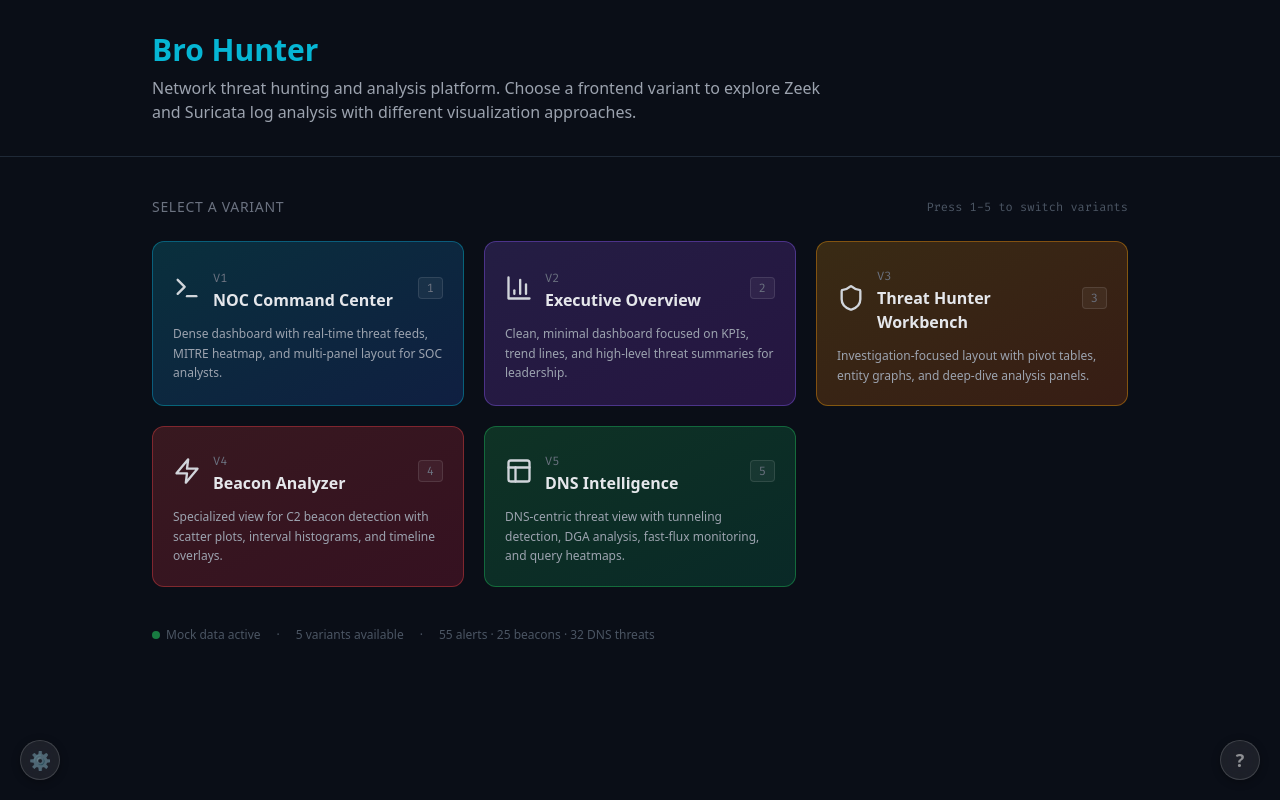
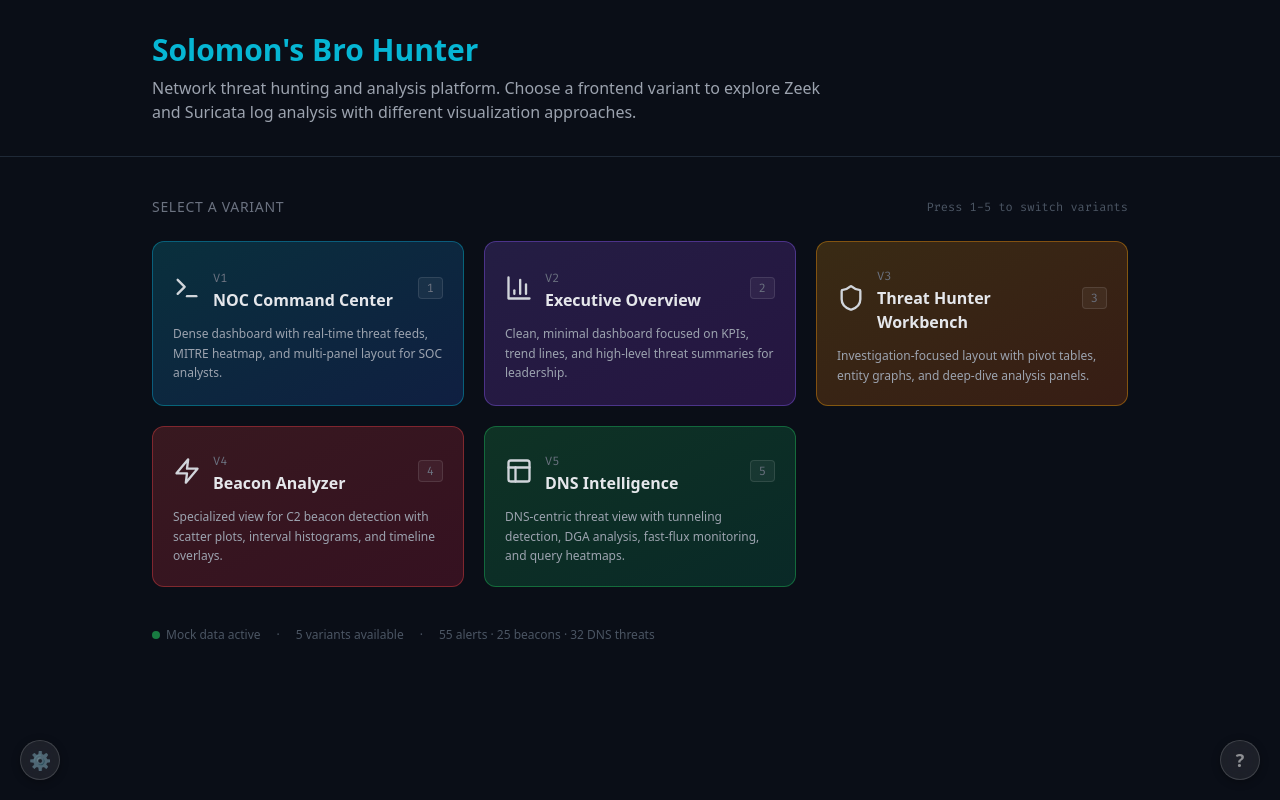
Before and after one commit to solomonneas/bro-hunter, a React (Vite) app in the folder web/: page / in a window 1280 px wide. Built offline with nearby package versions, Linux system fonts and the light colour scheme.

Commit message:
brand: Solomon's branding on splash page + README

```diff
--- a/web/src/pages/VariantPicker.tsx
+++ b/web/src/pages/VariantPicker.tsx
@@ -76,7 +76,7 @@
       <header className="border-b border-gray-800">
         <div className="max-w-5xl mx-auto px-6 py-8">
           <h1 className="text-3xl font-bold text-accent-cyan">
-            Bro Hunter
+            Solomon's Bro Hunter
           </h1>
           <p className="text-gray-400 mt-2 max-w-2xl">
             Network threat hunting and analysis platform. Choose a frontend variant to explore
```
Also changed, not shown: 1 other file (tests, documents, lock files or other folders).
